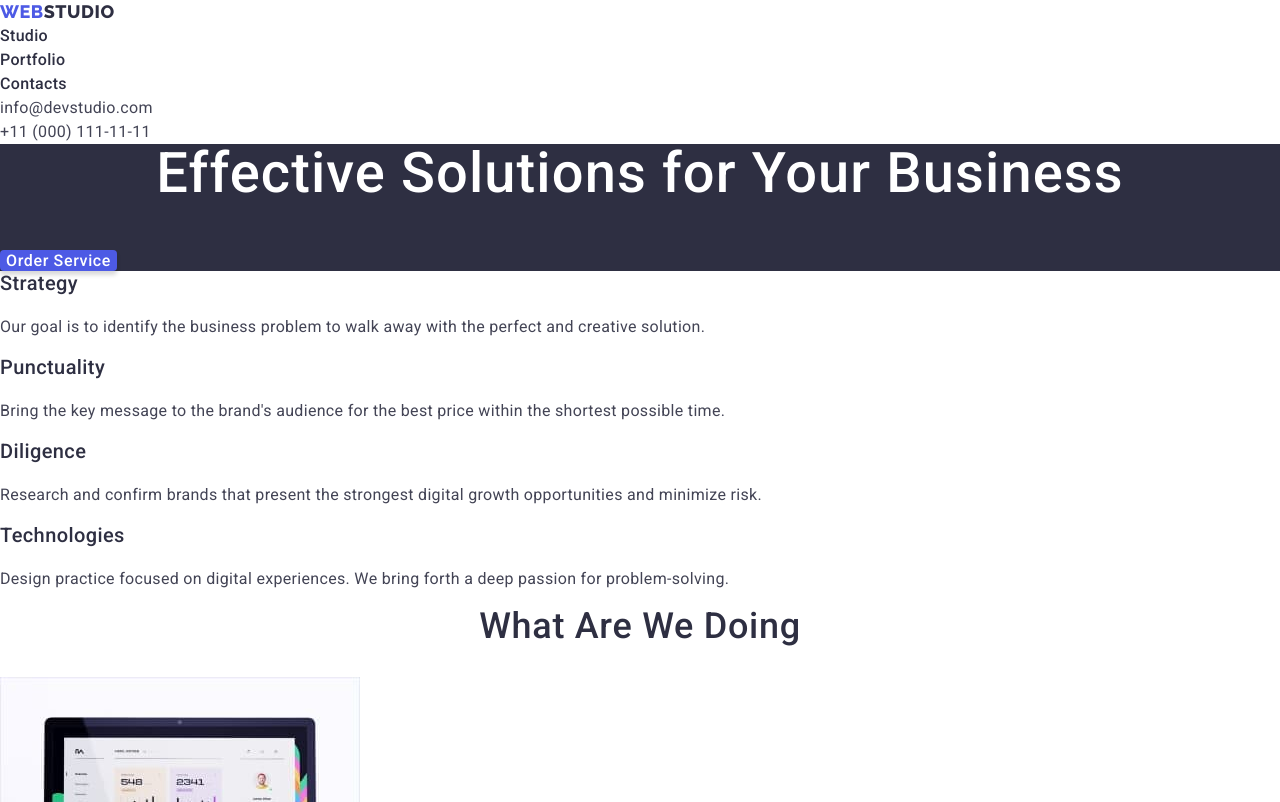
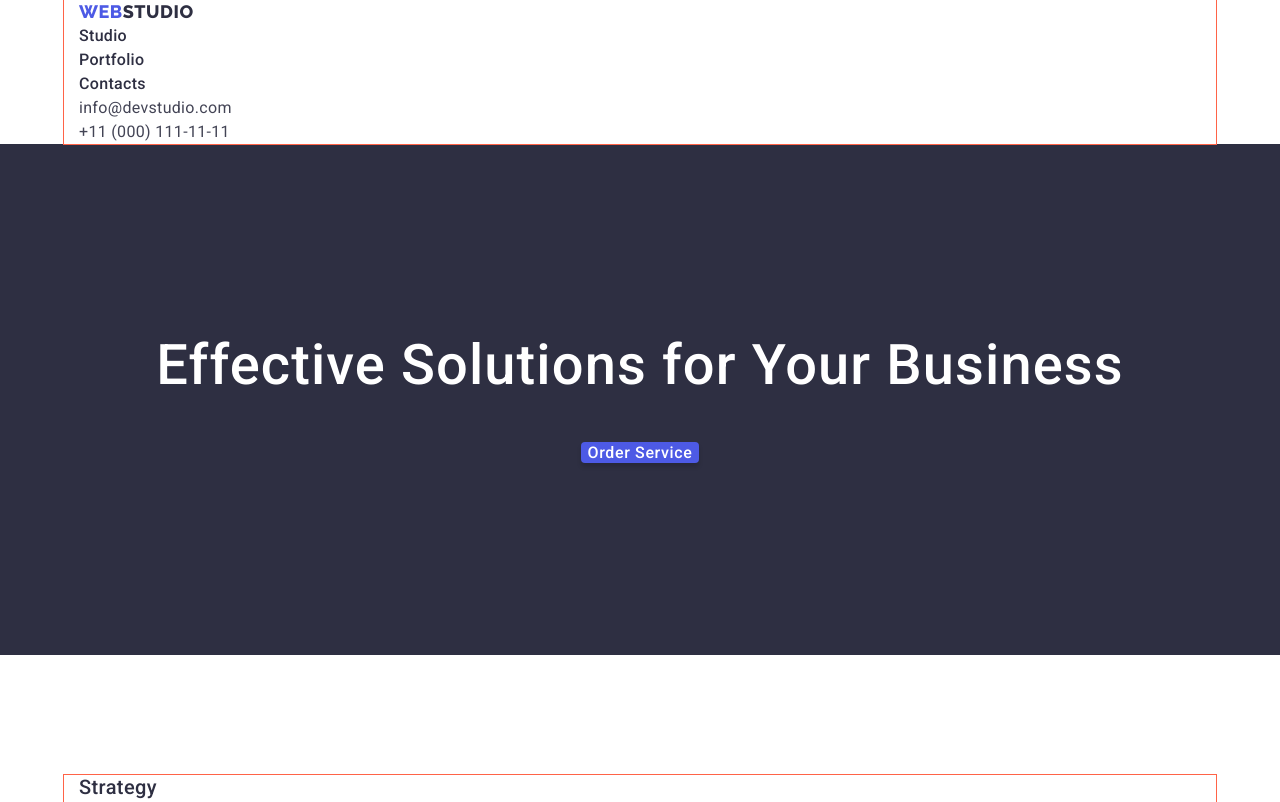
Before and after one commit to svoits/goit-markup-hw-03, a plain HTML site: page index.html in a window 1280 px wide. Shown: the top 802 px of the page. Drawn offline with nearby package versions, Linux system fonts and the light colour scheme.

Commit message:
add paddings and margins for index.html

```diff
--- a/css/styles.css
+++ b/css/styles.css
@@ -1,4 +1,4 @@
-/* General styles */
+/* Root styles */
 
 :root {
   --primary-background-color: #ffffff;
@@ -7,6 +7,46 @@
   --primary-text-color: #434455;
   --secondary-text-color: #ffffff;
 }
+
+/* Reset */
+
+.list {
+  list-style: none;
+  padding-left: 0;
+  margin: 0;
+}
+
+h1,
+h2,
+h3,
+h4,
+h5,
+h6,
+p {
+  margin-top: 0;
+}
+
+p {
+  margin-bottom: 0;
+}
+
+.link {
+  text-decoration: none;
+  color: inherit;
+  display: inline-block;
+}
+
+img {
+  display: block;
+  max-width: 100%;
+  height: auto;
+}
+
+address {
+  font-style: normal;
+}
+
+/* General styles */
 
 .visually-hidden {
   position: absolute;
@@ -30,37 +70,15 @@ body {
   font-size: 16px;
 }
 
-/* Reset */
-
-.list {
-  list-style: none;
-  padding-left: 0;
-  margin: 0;
+.container {
+  width: 1152px;
+  padding: 0 15px;
+  margin: 0 auto;
+  outline: tomato solid 1px;
 }
 
-h1,
-h2,
-h3,
-h4,
-h5,
-h6,
-p {
-  margin-top: 0;
-}
-
-.link {
-  text-decoration: none;
-  color: inherit;
-}
-
-img {
-  display: block;
-  max-width: 100%;
-  height: auto;
-}
-
-address {
-  font-style: normal;
+.section {
+  padding: 120px 0;
 }
 
 /* Logo */
@@ -86,7 +104,6 @@ address {
 
 .site-nav .link {
   color: var(--dark);
-  text-decoration: none;
   font-weight: 500;
   line-height: 1.5;
   letter-spacing: 0.02em;
@@ -104,8 +121,6 @@ address {
 /* Contacts */
 
 .contact {
-  color: inherit;
-  text-decoration: none;
   line-height: 1.5;
   letter-spacing: 0.02em;
 }
@@ -121,22 +136,24 @@ address {
 /* Hero */
 
 .hero {
+  padding: 192px 0;
+
   background-color: var(--dark);
+  text-align: center;
 }
 
 .hero-title {
   color: var(--secondary-text-color);
+  text-align: center;
   font-weight: 500;
   font-size: 56px;
   line-height: 1.07;
-  text-align: center;
   letter-spacing: 0.02em;
 }
 
 .btn {
   color: var(--secondary-text-color);
   background-color: var(--primary-brand);
-  font-family: inherit;
   font-weight: 500;
   font-size: 16px;
   line-height: 1.19;
@@ -191,6 +208,12 @@ address {
   background-color: #f4f4fd;
 }
 
+/* Advantages */
+
+.advantages {
+  padding-bottom: 0px;
+}
+
 /* PORTFOLIO.HTML */
 /* MAIN CONTENT */
 
@@ -240,7 +263,16 @@ address {
 
 /* FOOTER */
 .footer {
+  padding: 100px 0;
   background-color: var(--dark);
+}
+
+.logo-motto {
+  max-width: 264px;
+}
+
+.footer .logo {
+  padding-bottom: 16px;
 }
 
 .footer .logo,
```
